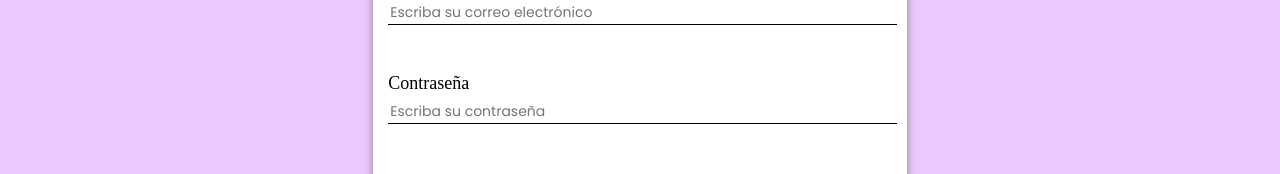
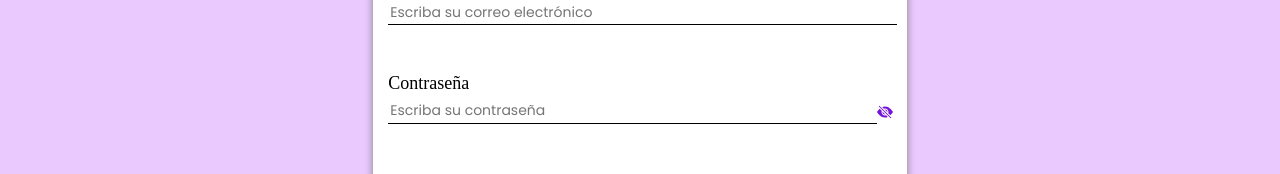
Before and after one commit to PeterGarza12/PerrisimaFrontEnd, a React (Create React App) app: page / in a window 1280 px wide. Shown: the part 612-786 px from the top of the page. Built offline with nearby package versions, Linux system fonts and the light colour scheme; a web font is replaced by a local one.

Commit message:
see password

```diff
--- a/src/Components/LoginForm/LoginForm.js
+++ b/src/Components/LoginForm/LoginForm.js
@@ -6,7 +6,12 @@
 
     const [email, setEmail] = useState("");
     const [password, setPassword] = useState("");
+    const [showPassword, setShowPassword] = useState(false);
 
+    const toggleShowPassword = (e) => {
+      e.preventDefault();
+      setShowPassword(!showPassword);
+    };
     const handleEmailChange =(event) => {
         setEmail(event.target.value);
     };
@@ -30,9 +35,31 @@
                     <input className="col-12" type="text" placeholder="Escriba su correo electrónico" value={email} onChange={handleEmailChange}></input>
                 </label>
 
-                <label>
+                <label className="col-11">
                     Contraseña
-                    <input className="col-12" type="password" placeholder="Escriba su contraseña" value={password} onChange={handlePasswordChange}></input>
+                    <div className="d-flex flex-row">
+                        <input
+                            className="col-12"
+                            placeholder="Escriba su contraseña"
+                            value={password}
+                            onChange={handlePasswordChange}
+                            type={showPassword ? 'text' : 'password'}/>
+                        <button onClick={toggleShowPassword}>
+                            {
+                            showPassword ? (
+                                <svg id="eye" xmlns="http://www.w3.org/2000/svg" width="16" height="16" fill="currentColor" className="bi bi-eye-fill" viewBox="0 0 16 16">
+                                <path d="M10.5 8a2.5 2.5 0 1 1-5 0 2.5 2.5 0 0 1 5 0z"/>
+                                <path d="M0 8s3-5.5 8-5.5S16 8 16 8s-3 5.5-8 5.5S0 8 0 8zm8 3.5a3.5 3.5 0 1 0 0-7 3.5 3.5 0 0 0 0 7z"/>
+                                </svg>
+                            ) : (
+                            <svg xmlns="http://www.w3.org/2000/svg" width="16" height="16" fill="currentColor" className="bi bi-eye-slash-fill" viewBox="0 0 16 16">
+                                <path d="m10.79 12.912-1.614-1.615a3.5 3.5 0 0 1-4.474-4.474l-2.06-2.06C.938 6.278 0 8 0 8s3 5.5 8 5.5a7.029 7.029 0 0 0 2.79-.588zM5.21 3.088A7.028 7.028 0 0 1 8 2.5c5 0 8 5.5 8 5.5s-.939 1.721-2.641 3.238l-2.062-2.062a3.5 3.5 0 0 0-4.474-4.474L5.21 3.089z"/>
+                                <path d="M5.525 7.646a2.5 2.5 0 0 0 2.829 2.829l-2.83-2.829zm4.95.708-2.829-2.83a2.5 2.5 0 0 1 2.829 2.829zm3.171 6-12-12 .708-.708 12 12-.708.708z"/>
+                            </svg>
+                            )
+                            }
+                        </button>
+                    </div>
                 </label>
 
                 <div className="d-flex flex-row justify-content-center">
--- a/src/Components/ProfileForm/ProfileForm.css
+++ b/src/Components/ProfileForm/ProfileForm.css
@@ -11,3 +11,32 @@
    background-color: #6010b0;
    color: white;
 }
+
+input{
+   border: none;
+   border-bottom: 1px solid black;
+   margin-top: 20px;
+   transition: all 200ms;
+ }
+
+ input:hover, input:focus{
+   outline: none;
+   border: none;
+   border-bottom: 1px solid #7413DB;
+ }
+
+ button {
+   border: none;
+   background: none;
+   cursor: pointer;
+   margin: 0;
+   padding: 0;
+ }
+
+ svg {
+   color: #7413DB;
+ }
+
+ svg:hover {
+   color: blue;
+ }
--- a/src/Components/ProfileForm/ProfileForm.js
+++ b/src/Components/ProfileForm/ProfileForm.js
@@ -13,6 +13,12 @@
     const [Username, setUsername] = useState("");
     const [Email, setEmail] = useState("");
     const [Phone, setPhone] = useState("");
+    const [showPassword, setShowPassword] = useState(false);
+
+    const toggleShowPassword = (e) => {
+      e.preventDefault();
+      setShowPassword(!showPassword);
+    };
 
     var user = JSON.parse(window.sessionStorage.getItem("user"));
     // if(user!== null){
@@ -162,25 +168,43 @@
                 </label>
 
                 <div id="passwords" className="col-12 flex-column justify-content-center align-items-center">
-                    <label>
+                    <label className="col-10">
                         Contraseña actual
+                        <div className="d-flex flex-row">
                             <input
                                 id="oldPw"
                                 className="col-12"
-                            type="password"
+                                type={showPassword ? 'text' : 'password'}
                                 placeholder="Ingrese su contraseña actual"
                                 value={ActualPassword}
                                 onChange={handleActualPasswordChange}
                                 maxLength="8"
                             />
+                            <button onClick={toggleShowPassword}>
+                                {
+                                showPassword ? (
+                                    <svg id="eye" xmlns="http://www.w3.org/2000/svg" width="16" height="16" fill="currentColor" className="bi bi-eye-fill" viewBox="0 0 16 16">
+                                    <path d="M10.5 8a2.5 2.5 0 1 1-5 0 2.5 2.5 0 0 1 5 0z"/>
+                                    <path d="M0 8s3-5.5 8-5.5S16 8 16 8s-3 5.5-8 5.5S0 8 0 8zm8 3.5a3.5 3.5 0 1 0 0-7 3.5 3.5 0 0 0 0 7z"/>
+                                    </svg>
+                                ) : (
+                                <svg xmlns="http://www.w3.org/2000/svg" width="16" height="16" fill="currentColor" className="bi bi-eye-slash-fill" viewBox="0 0 16 16">
+                                    <path d="m10.79 12.912-1.614-1.615a3.5 3.5 0 0 1-4.474-4.474l-2.06-2.06C.938 6.278 0 8 0 8s3 5.5 8 5.5a7.029 7.029 0 0 0 2.79-.588zM5.21 3.088A7.028 7.028 0 0 1 8 2.5c5 0 8 5.5 8 5.5s-.939 1.721-2.641 3.238l-2.062-2.062a3.5 3.5 0 0 0-4.474-4.474L5.21 3.089z"/>
+                                    <path d="M5.525 7.646a2.5 2.5 0 0 0 2.829 2.829l-2.83-2.829zm4.95.708-2.829-2.83a2.5 2.5 0 0 1 2.829 2.829zm3.171 6-12-12 .708-.708 12 12-.708.708z"/>
+                                </svg>
+                                )
+                                }
+                            </button>
+                        </div>
                     </label>
 
-                    <label>
+                    <label className="col-10">
                         Contraseña nueva
+                        <div className="d-flex flex-row">
                             <input
                                 id="newPw"
                                 className="col-12"
-                            type="password"
+                                type={showPassword ? 'text' : 'password'}
                                 placeholder="Ingrese la contraseña que desea"
                                 value={NewPassword}
                                 onChange={handleNewPasswordChange}
@@ -189,14 +213,31 @@
                                 onInvalid={e => e.target.setCustomValidity('Contraseña inválida')}
                                 onInput={e => e.target.setCustomValidity('')}
                             />
+                            <button onClick={toggleShowPassword}>
+                                {
+                                showPassword ? (
+                                    <svg id="eye" xmlns="http://www.w3.org/2000/svg" width="16" height="16" fill="currentColor" className="bi bi-eye-fill" viewBox="0 0 16 16">
+                                    <path d="M10.5 8a2.5 2.5 0 1 1-5 0 2.5 2.5 0 0 1 5 0z"/>
+                                    <path d="M0 8s3-5.5 8-5.5S16 8 16 8s-3 5.5-8 5.5S0 8 0 8zm8 3.5a3.5 3.5 0 1 0 0-7 3.5 3.5 0 0 0 0 7z"/>
+                                    </svg>
+                                ) : (
+                                <svg xmlns="http://www.w3.org/2000/svg" width="16" height="16" fill="currentColor" className="bi bi-eye-slash-fill" viewBox="0 0 16 16">
+                                    <path d="m10.79 12.912-1.614-1.615a3.5 3.5 0 0 1-4.474-4.474l-2.06-2.06C.938 6.278 0 8 0 8s3 5.5 8 5.5a7.029 7.029 0 0 0 2.79-.588zM5.21 3.088A7.028 7.028 0 0 1 8 2.5c5 0 8 5.5 8 5.5s-.939 1.721-2.641 3.238l-2.062-2.062a3.5 3.5 0 0 0-4.474-4.474L5.21 3.089z"/>
+                                    <path d="M5.525 7.646a2.5 2.5 0 0 0 2.829 2.829l-2.83-2.829zm4.95.708-2.829-2.83a2.5 2.5 0 0 1 2.829 2.829zm3.171 6-12-12 .708-.708 12 12-.708.708z"/>
+                                </svg>
+                                )
+                                }
+                            </button>
+                        </div>
                     </label>
 
-                    <label>
+                    <label className="col-10">
                         Confirmar contraseña nueva
+                        <div className="d-flex flex-row">
                             <input
                                 id="confirmNewPw"
                                 className="col-12"
-                            type="password"
+                                type={showPassword ? 'text' : 'password'}
                                 placeholder="Confirme su nueva contraseña"
                                 value={ConfirmPassword}
                                 onChange={handleConfirmPasswordChange}
@@ -205,6 +246,22 @@
                                 onInvalid={e => e.target.setCustomValidity('Contraseña inválida')}
                                 onInput={e => e.target.setCustomValidity('')}
                             />
+                            <button onClick={toggleShowPassword}>
+                                {
+                                showPassword ? (
+                                    <svg id="eye" xmlns="http://www.w3.org/2000/svg" width="16" height="16" fill="currentColor" className="bi bi-eye-fill" viewBox="0 0 16 16">
+                                    <path d="M10.5 8a2.5 2.5 0 1 1-5 0 2.5 2.5 0 0 1 5 0z"/>
+                                    <path d="M0 8s3-5.5 8-5.5S16 8 16 8s-3 5.5-8 5.5S0 8 0 8zm8 3.5a3.5 3.5 0 1 0 0-7 3.5 3.5 0 0 0 0 7z"/>
+                                    </svg>
+                                ) : (
+                                <svg xmlns="http://www.w3.org/2000/svg" width="16" height="16" fill="currentColor" className="bi bi-eye-slash-fill" viewBox="0 0 16 16">
+                                    <path d="m10.79 12.912-1.614-1.615a3.5 3.5 0 0 1-4.474-4.474l-2.06-2.06C.938 6.278 0 8 0 8s3 5.5 8 5.5a7.029 7.029 0 0 0 2.79-.588zM5.21 3.088A7.028 7.028 0 0 1 8 2.5c5 0 8 5.5 8 5.5s-.939 1.721-2.641 3.238l-2.062-2.062a3.5 3.5 0 0 0-4.474-4.474L5.21 3.089z"/>
+                                    <path d="M5.525 7.646a2.5 2.5 0 0 0 2.829 2.829l-2.83-2.829zm4.95.708-2.829-2.83a2.5 2.5 0 0 1 2.829 2.829zm3.171 6-12-12 .708-.708 12 12-.708.708z"/>
+                                </svg>
+                                )
+                                }
+                            </button>
+                        </div>
                     </label>
 
                     <button id="savePw"  onClick={changePw} className="btn-form col-xl-6 col-lg-9 col-md-10 col-12" type="submit">
```
Lines whose indentation alone changed are shown as unchanged.
